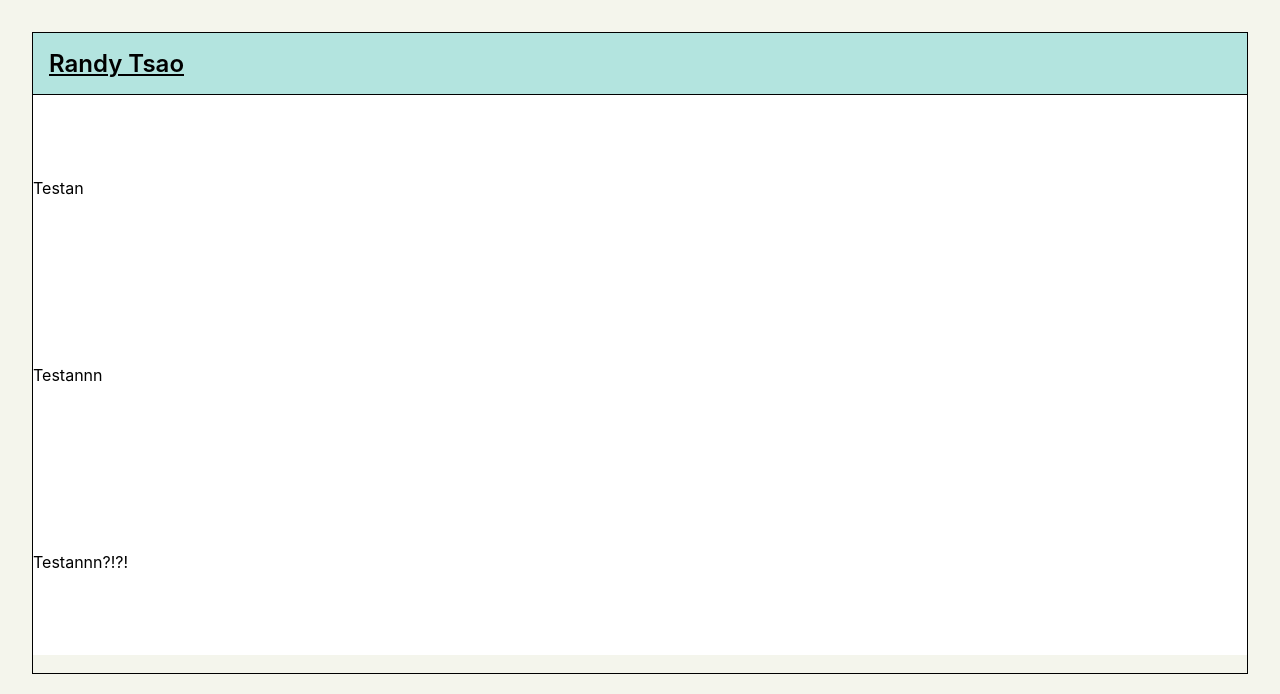
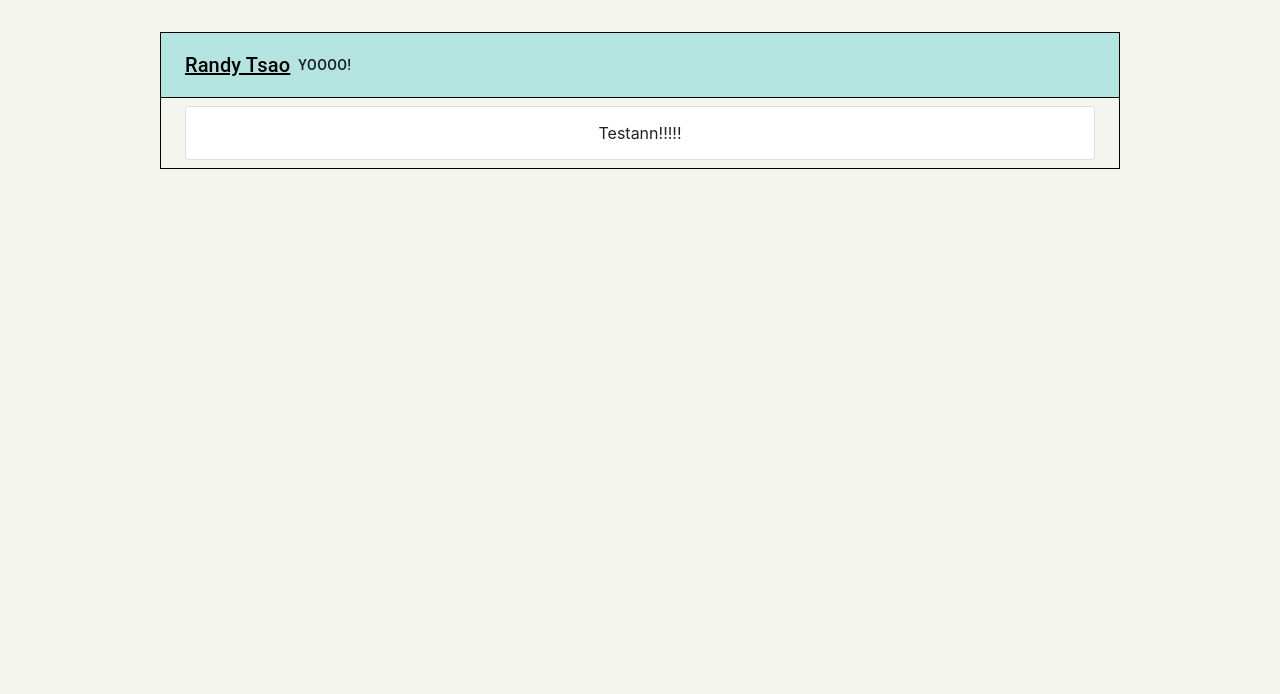
Before and after one commit to randytsao24/randytsao24.github.io, a React (Create React App) app: page / in a window 1280 px wide. Shown: the top 694 px of the page. Built offline with nearby package versions, Linux system fonts and the light colour scheme.

Commit message:
Initial setup with Material UI

```diff
--- a/package.json
+++ b/package.json
@@ -3,10 +3,10 @@
   "version": "0.1.0",
   "private": true,
   "dependencies": {
+    "@material-ui/core": "4.9.10",
     "@testing-library/jest-dom": "4.2.4",
     "@testing-library/react": "9.5.0",
     "@testing-library/user-event": "7.2.1",
-    "evergreen-ui": "4.25.0",
     "gh-pages": "2.2.0",
     "react": "16.13.1",
     "react-dom": "16.13.1",
--- a/src/App.js
+++ b/src/App.js
@@ -1,14 +1,25 @@
-import React, { Fragment } from 'react';
+import React from 'react';
 
-import './styles/App.css';
-import Board from './components/Board';
-import Header from './components/Header';
+import { makeStyles } from '@material-ui/core/styles';
+import { Container } from '@material-ui/core';
 
-const App = () => (
-  <div className="app-main">
-    <Header />
-    <Board />
-  </div>
-);
+import Homepage from './components/Homepage';
+
+const initStyles = makeStyles(theme => ({
+  appContainer: {
+    border: '1px solid black'
+  }
+}));
+
+const App = () => {
+  const classes = initStyles();
+  const { appContainer } = classes;
+
+  return (
+    <Container className={appContainer} maxWidth="md">
+      <Homepage />
+    </Container>
+  );
+}
 
 export default App;
--- a/src/components/Board.js
+++ /dev/null
@@ -1,27 +0,0 @@
-import React, { Fragment } from 'react';
-
-import '../styles/Board.css';
-
-const posts = [
-  {
-    title: 'Testan',
-  },
-  {
-    title: 'Testannn',
-  },
-  {
-    title: 'Testannn?!?!',
-  },
-]
-
-const Board = () => (
-  <div className='board-main'>
-    {
-      posts.map(post => (
-        <p>{post.title}</p>
-      ))
-    }
-  </div>
-);
-
-export default Board;
--- a/src/components/Header.js
+++ b/src/components/Header.js
@@ -1,13 +1,34 @@
-import React, { Fragment } from 'react';
+import React from 'react';
 
-import '../styles/Header.css';
+import { makeStyles } from '@material-ui/core/styles';
+import AppBar from '@material-ui/core/AppBar';
+import Button from '@material-ui/core/Button';
+import Toolbar from '@material-ui/core/Toolbar';
+import Typography from '@material-ui/core/Typography';
 
-const Header = () => (
-  <div className='header-main'>
-    <p className='header-text'>
-      Randy Tsao
-    </p>
-  </div>
-);
+const initStyles = makeStyles(theme => ({
+  headerBar: {
+    backgroundColor: '#b3e4df',
+    borderBottom: '1px solid black',
+    width: '100%'
+  },
+  headerText: {
+    textDecoration: 'underline'
+  }
+}));
+
+const Header = () => {
+  const classes = initStyles();
+  const { headerBar, headerText } = classes;
+
+  return (
+    <Toolbar className={headerBar}>
+      <Typography className={headerText} variant="h6">
+        Randy Tsao
+      </Typography>
+      <Button color="inverted">YOOOO!</Button>
+    </Toolbar>
+  );
+}
 
 export default Header;
--- /dev/null
+++ b/src/components/Homepage.js
@@ -0,0 +1,36 @@
+import React, { useEffect } from 'react';
+import { makeStyles } from '@material-ui/core/styles';
+
+import Box from '@material-ui/core/Box';
+
+import Header from './Header';
+import Personal from './Personal';
+
+// import '../styles/Homepage.css';
+const initStyles = makeStyles(theme => ({
+  homepageBox: {
+    width: '100%',
+    display: 'flex',
+    flexDirection: 'column',
+    justifyContent: 'center',
+    alignItems: 'center',
+  }
+}));
+
+const Homepage = () => {
+  const classes = initStyles();
+  const { homepageBox } = classes;
+
+  useEffect(() => {
+    console.log('Homepage loaded!');
+  }, []);
+
+  return (
+    <Box className={homepageBox} component="div">
+      <Header />
+      <Personal />
+    </Box>
+  );
+}
+
+export default Homepage;
--- /dev/null
+++ b/src/components/Personal.js
@@ -0,0 +1,37 @@
+import React from 'react';
+
+import { makeStyles } from '@material-ui/core/styles';
+import Grid from '@material-ui/core/Grid';
+import Paper from '@material-ui/core/Paper';
+
+const initStyles = makeStyles(theme => ({
+  infoGridContainer: {
+    width: '100%',
+    flexGrow: 1,
+    margin: theme.spacing(1)
+  },
+  infoCard: {
+    padding: theme.spacing(2),
+    textAlign: 'center',
+    color: theme.palette.text.primary
+  }
+}));
+
+const Personal = () => {
+  const classes = initStyles();
+  const { infoCard, infoGridContainer } = classes;
+
+  return (
+    <div className={infoGridContainer}>
+      <Grid container spacing={3}>
+        <Grid item xs={12}>
+          <Paper className={infoCard} variant="outlined">
+            Testann!!!!!
+          </Paper>
+        </Grid>
+      </Grid>
+    </div>
+  );
+}
+
+export default Personal;
--- a/src/styles/App.css
+++ /dev/null
@@ -1,4 +0,0 @@
-.app-main {
-  width: 100%;
-  background-color: white;
-}
--- a/src/styles/Board.css
+++ /dev/null
@@ -1,12 +0,0 @@
-.board-main {
-  /* border: 1px solid black; */
-  background-color: white;
-  margin: 0;
-  font-size: 1rem;
-  display: flex;
-  flex-direction: column;
-  flex-grow: 1;
-  justify-content: space-around;
-  min-height: 70vh;
-  overflow-y: scroll;
-}
--- a/src/styles/Header.css
+++ /dev/null
@@ -1,12 +0,0 @@
-.header-main {
-  border-bottom: 1px solid black;
-  background-color: #b3e4df;
-  padding: 1rem;
-}
-
-.header-text {
-  margin: 0;
-  font-size: 1.5rem;
-  font-weight: 600;
-  text-decoration: underline;
-}
--- /dev/null
+++ b/src/styles/Homepage.css
@@ -0,0 +1,6 @@
+.homepage-box {
+  display: flex;
+  flex-direction: column;
+  justify-content: center;
+  align-items: center;
+}
--- a/src/styles/index.css
+++ b/src/styles/index.css
@@ -1,6 +1,5 @@
 body {
   background-color: #f4f5ec;
-  border: 1px black solid;
   min-height: 80vh;
   margin: 2rem;
   font-family: -apple-system, BlinkMacSystemFont, 'Segoe UI', 'Roboto', 'Oxygen',
```
Also changed, not shown: src/Thread.js (deleted), 1 other file (tests, documents, lock files or other folders).
